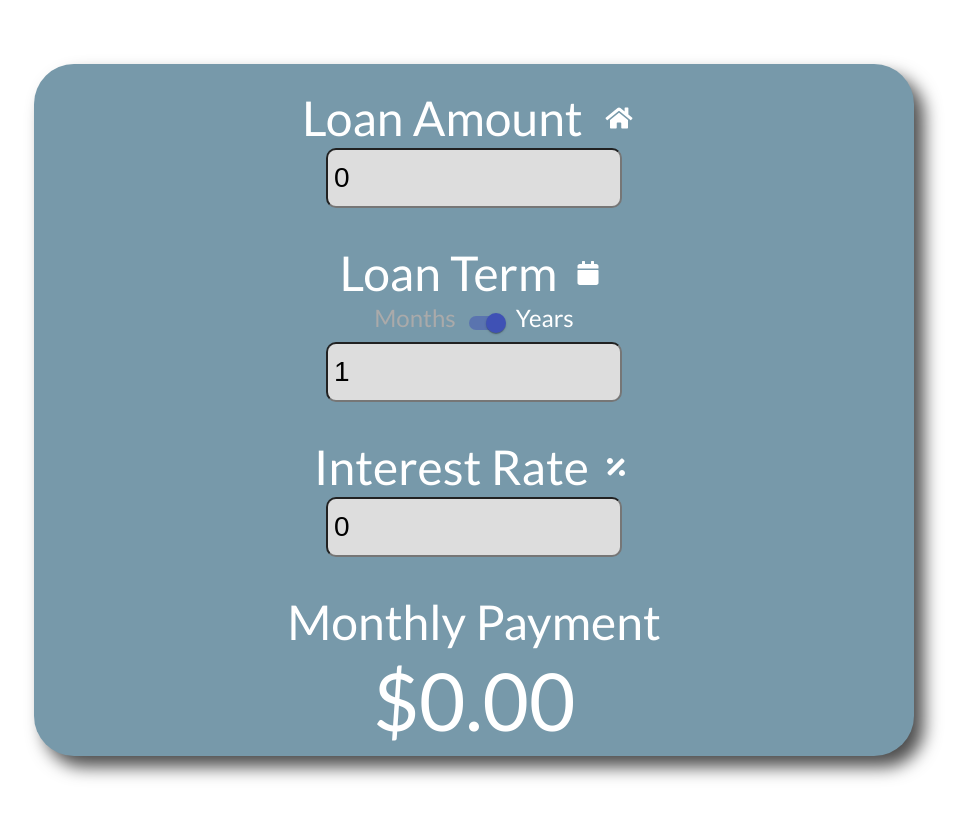
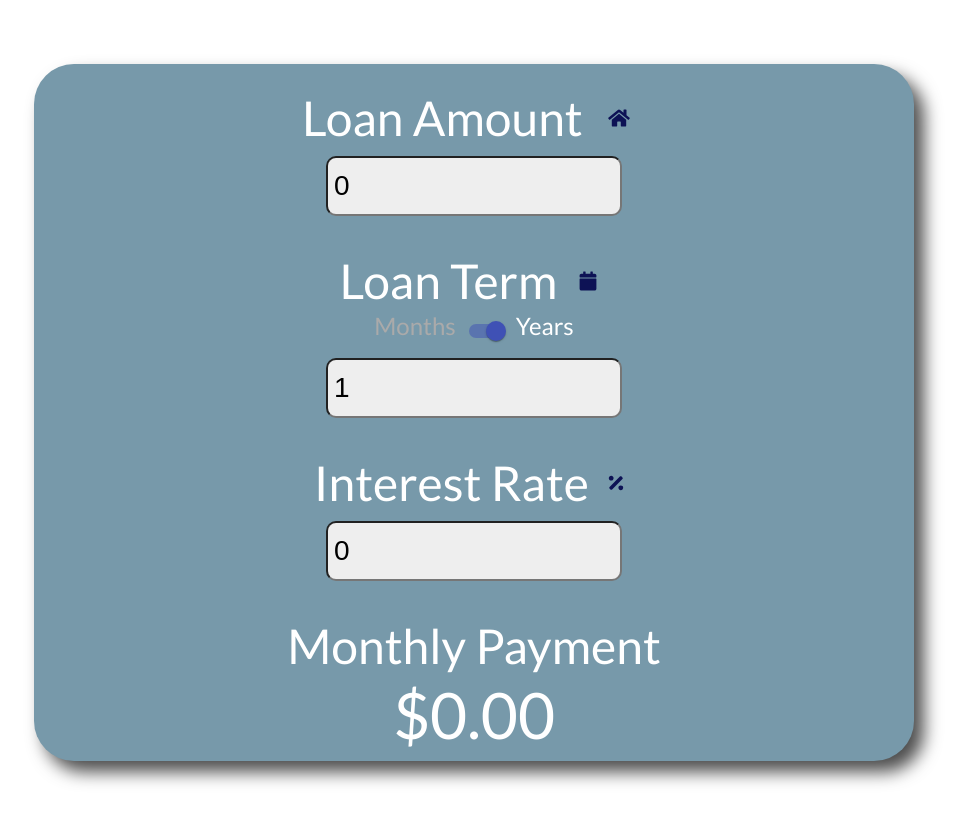
Before and after one commit to mshecket/mortgage-calculator, a React (Create React App) app: page / in a window 1280 px wide. Shown: the top 822 px of the page, without its empty margins (166-1133 px from the left). Built offline with nearby package versions, Linux system fonts and the light colour scheme.

Commit message:
Improved styling and dynamic icon scaling

```diff
--- a/package.json
+++ b/package.json
@@ -18,7 +18,7 @@
   "scripts": {
     "test": "jest",
     "start": "react-scripts start",
-    "build": "react-scripts build"
+    "build": "run-script build"
   },
   "devDependencies": {
     "enzyme": "^3.11.0",
--- a/src/App.css
+++ b/src/App.css
@@ -23,14 +23,16 @@
     height: 6vh;
     width: 10em;
     font-size: 3.5vh;
-    margin: auto;
+    margin-top: 1vh;
+    margin-left: auto;
+    margin-right: auto;
     padding: .5vh .5vw;
-    background-color: #ddd;
+    background-color: #eee;
     border-radius: 10px;
 }
 
 #output {
-    font-size: 10vh;
+    font-size: 8vh;
     margin: auto;
 }
 
@@ -41,13 +43,19 @@
     align-content: center;
 }
 
+label:hover {
+    text-shadow: 0 0 1.5vmin #dd7;
+    transition: all 0.4s ease-in-out;
+}
+
 #monthsOrYearsSelection label {
     font-size: 3vh;
     margin: 5px auto 5px auto;
     padding: 1px;
-    transition: color 300ms linear;
+    transition: color 300ms ease-in-out;
 }
 
 .icon {
     transition: transform .5s ease-in-out;
+    color: rgb(13, 18, 85);
 }
--- a/src/App.js
+++ b/src/App.js
@@ -35,13 +35,21 @@ function App() {
                 setMonthsOrYears(event.target.value)
                 break
             default:
-                console.log("No match for event")
+                break
         }
 
     }
 
     const handleSwitch = (event) => {
         setMonthsOrYears(!monthsOrYears)
+    }
+
+    const handleMonths = (event) => {
+        setMonthsOrYears(false)
+    }
+
+    const handleYears = (event) => {
+        setMonthsOrYears(true)
     }
 
     const currencyFormat = (amount) => amount.toLocaleString('en-US',{
@@ -53,11 +61,14 @@ function App() {
 
     return (
         <div id="mainContent">
-            <label id="loanAmountLabel">Loan Amount  <FontAwesomeIcon
+            <label id="loanAmountLabel" for="loanAmount">Loan Amount   <FontAwesomeIcon
                 id="house"
                 className="icon"
                 icon={faHome}
-                style={{transform: 'scale(' + Math.min(1.2,Math.max(.5,Math.log(loanAmount / 100000))) + ')'}}/>
+                style={{transform: 'scale(' + Math.min(1.25,Math.max(.4,
+                Math.pow(Math.log(loanAmount === 0 ? 1 : loanAmount)/12.0,1.75)
+                )
+                ) + ')'}}/>
             </label>
             <input
                 type="number"
@@ -69,14 +80,23 @@ function App() {
                 value={loanAmount}>
             </input>
             <br/>
-            <label id="loanTermLabel">Loan Term  <FontAwesomeIcon
+            <label id="loanTermLabel" for="loanTerm">Loan Term   <FontAwesomeIcon
                 id="calendar"
                 className="icon"
                 icon={monthsOrYears ? faCalendar : faCalendarAlt}
-                style={{transform: 'scale(' + Math.min(1.2,Math.max(.5,Math.log(monthsOrYears ? (validateLoanTerm(loanTerm) * 12) / 180 : validateLoanTerm(loanTerm) / 10))) + ')'}}/>
+                style={{transform: 'scale(' +
+                Math.min(1.25,
+                    Math.max(.4,
+                        Math.pow(
+                        (Math.log(1 + (monthsOrYears ? validateLoanTerm(loanTerm) : validateLoanTerm(loanTerm) / 12)))
+                        /3.434,
+                        1.5)
+                    )
+                )
+                + ')'}}/>
             </label>
             <span id="monthsOrYearsSelection">
-                <label id="monthsLabel" style={{ color: monthsOrYears ? "#aaa" : "white"}}>Months</label>
+                <label id="monthsLabel" onClick={handleMonths} style={{ color: monthsOrYears ? "#aaa" : "white"}}>Months</label>
                 <Switch id="monthsOrYears"
                     onClick={handleSwitch}
                     onChange={handleChange} // This is just for testing purposes
@@ -84,7 +104,7 @@ function App() {
                     value={monthsOrYears}
                     color="primary">
                 </Switch>
-                <label id="yearsLabel" style={{ color: monthsOrYears ? "white" : "#aaa"}}>Years</label>
+                <label id="yearsLabel" onClick={handleYears} style={{ color: monthsOrYears ? "white" : "#aaa"}}>Years</label>
             </span>
             <input
                 type="number"
@@ -97,16 +117,22 @@ function App() {
                 value={loanTerm}>
             </input>
             <br/>
-            <label id="interestRateLabel">Interest Rate  <FontAwesomeIcon
+            <label id="interestRateLabel" for="interestRate">Interest Rate   <FontAwesomeIcon
                 id="percent"
                 className="icon"
                 icon={faPercentage}
-                style={{transform: 'scale(' + Math.min(1.2,Math.max(.5,Math.log(interestRate / 2.5))) + ')'}}/>
+                style={{transform: 'scale(' +
+                Math.min(1.25,
+                    Math.max(.4,
+                            Math.log(interestRate === 0 ? 1 : 1 + interestRate / 3.5)
+                            )
+                        )
+                + ')'}}/>
             </label>
             <input
                 type="number"
                 min="0"
-                max="10000"
+                max="100"
                 name="interestRate"
                 id="interestRate"
                 onChange={handleChange}
```
